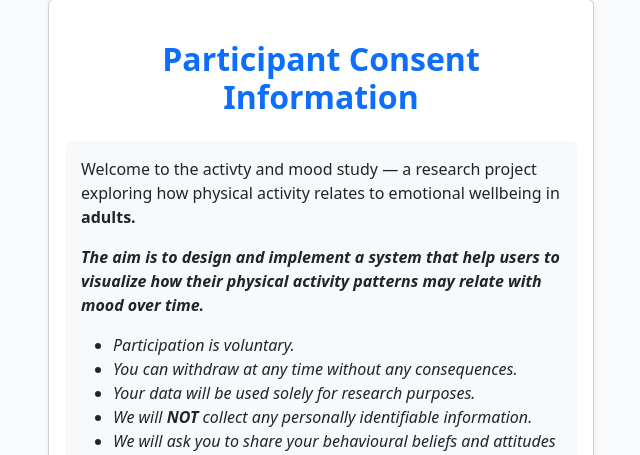
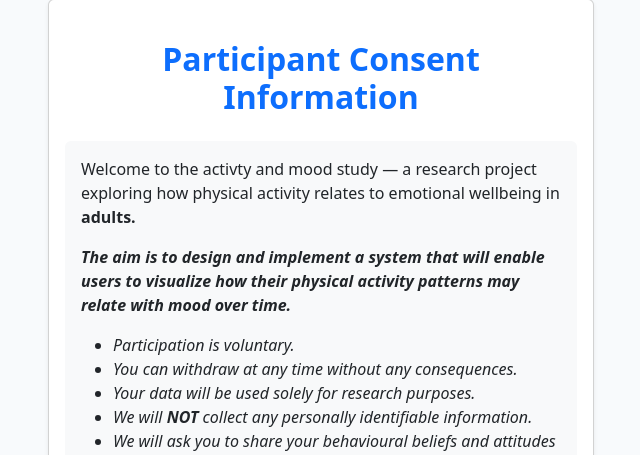
Before and after one commit to VITAE-01/psychic-mood, a Django app: page / in a window 1280 px wide. Shown: the part 145-600 px from the top of the page, without its empty margins (319-959 px from the left). Run offline with Django 5.2, Linux system fonts and the light colour scheme.

Commit message:
UPDATE: aim paragrapgh

```diff
--- a/frontend/account/templates/account/index.html
+++ b/frontend/account/templates/account/index.html
@@ -15,7 +15,7 @@
 
                     <div class="card border-0 p-3" style="background-color: #f8f9fa;">
                         <p class="mb-3"> Welcome to the activty and mood study — a research project exploring how physical activity relates to emotional wellbeing in <span style="font-weight: bold;"> adults. </span> </p>
-                        <p class="mb-3 fw-bold" style="font-style: italic;"> The aim is to design and implement a system that help users to visualize how their physical activity patterns may relate with mood over time.</p>
+                        <p class="mb-3 fw-bold" style="font-style: italic;"> The aim is to design and implement a system that will enable users to visualize how their physical activity patterns may relate with mood over time.</p>
 
                         <ul class="mb-3">
                             <li style="font-style: italic;"> Participation is voluntary. </li>
```
